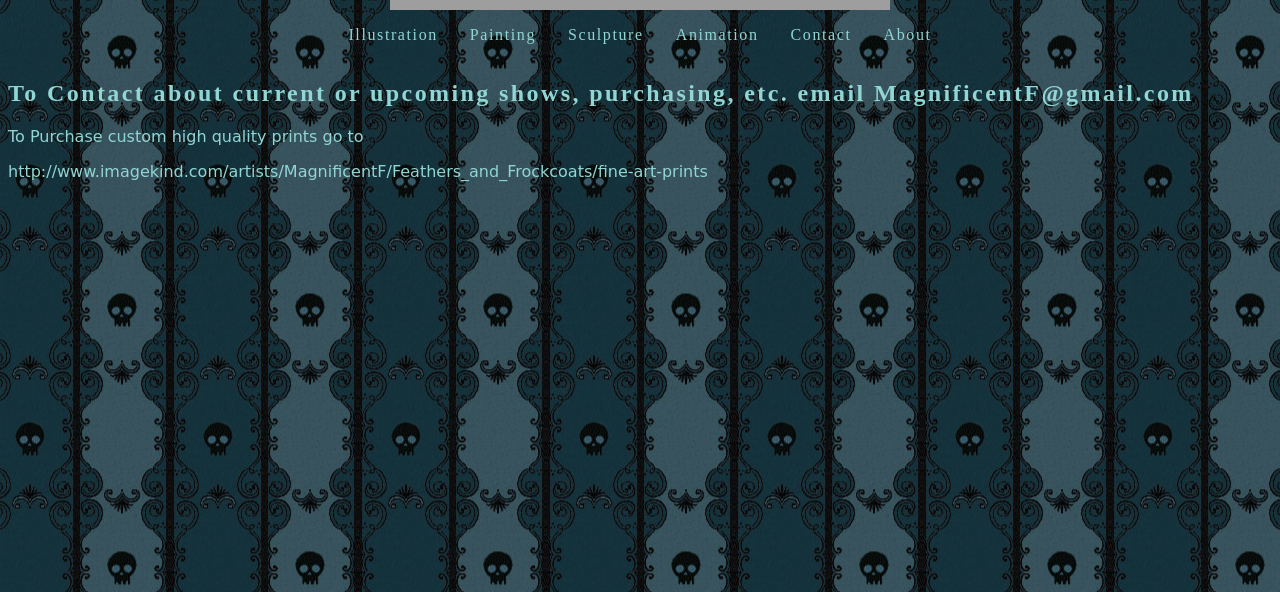
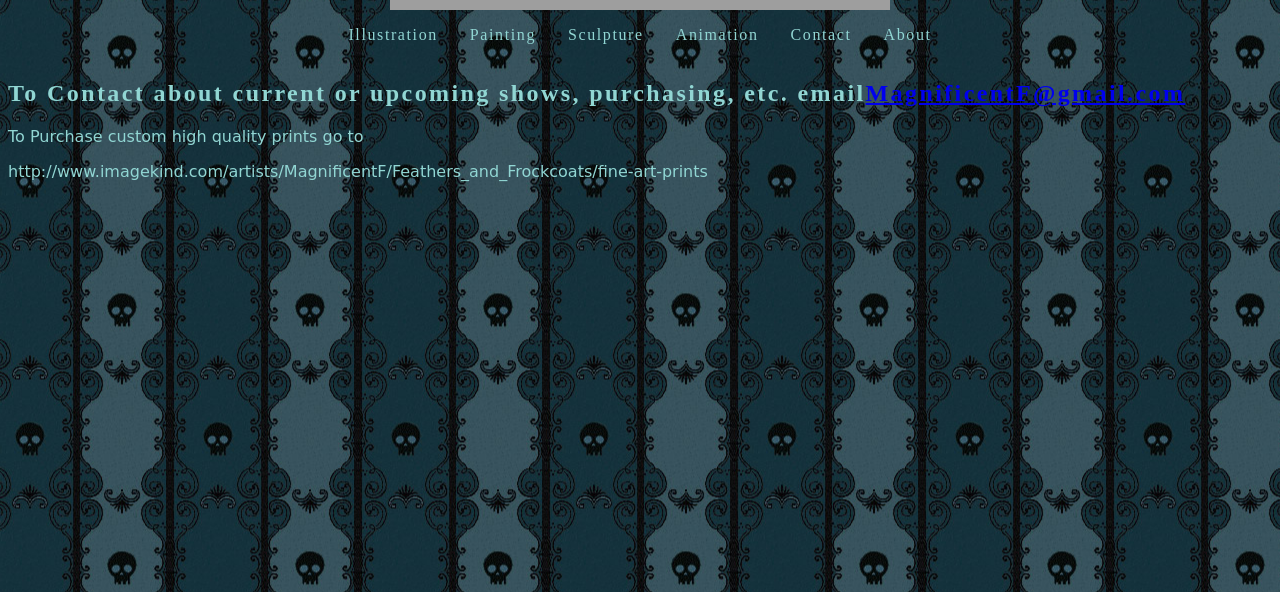
Before and after one commit to MagnificentF/magnificentf.github.io, a website: page src/main.jade in a window 1280 px wide. Both pictures are taken after a click on the link "Contact". Shown: the part 208-800 px from the top of the page. Drawn offline with nearby package versions, Linux system fonts and the light colour scheme; files that its build step writes are made by us from their sources; grey boxes are pictures that could not be loaded; a web font is replaced by a local one.

Commit message:
linking email

```diff
--- a/src/main.jade
+++ b/src/main.jade
@@ -35,7 +35,8 @@ html
       article#animation
         h2 Animation
       article#contact
-        h2 To Contact about current or upcoming shows, purchasing, etc. email MagnificentF@gmail.com
+        h2 To Contact about current or upcoming shows, purchasing, etc. email
+          a(href='mailto: MagnificentF@gmail.com') MagnificentF@gmail.com
         p To Purchase custom high quality prints go to
         p http://www.imagekind.com/artists/MagnificentF/Feathers_and_Frockcoats/fine-art-prints
       article#about
```
